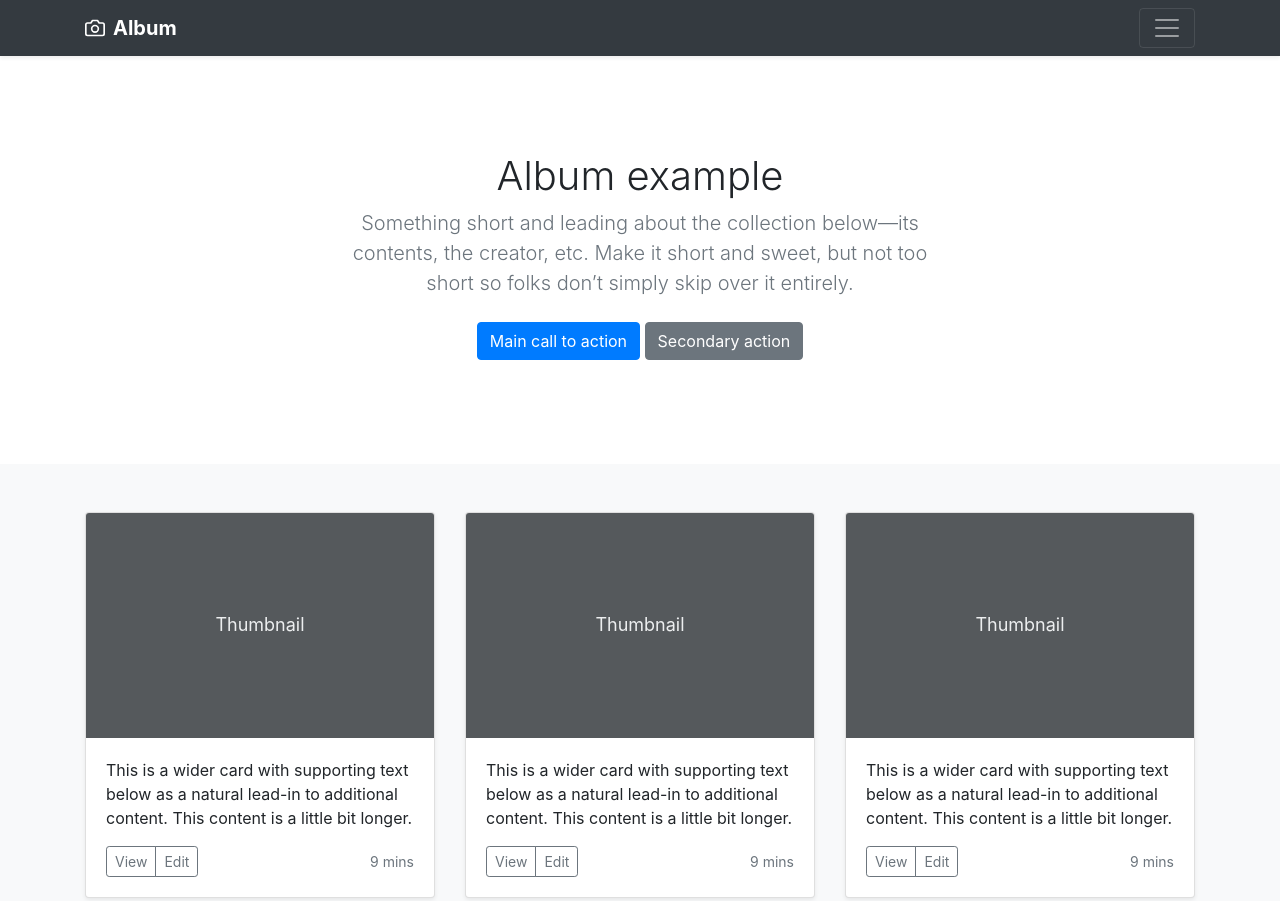
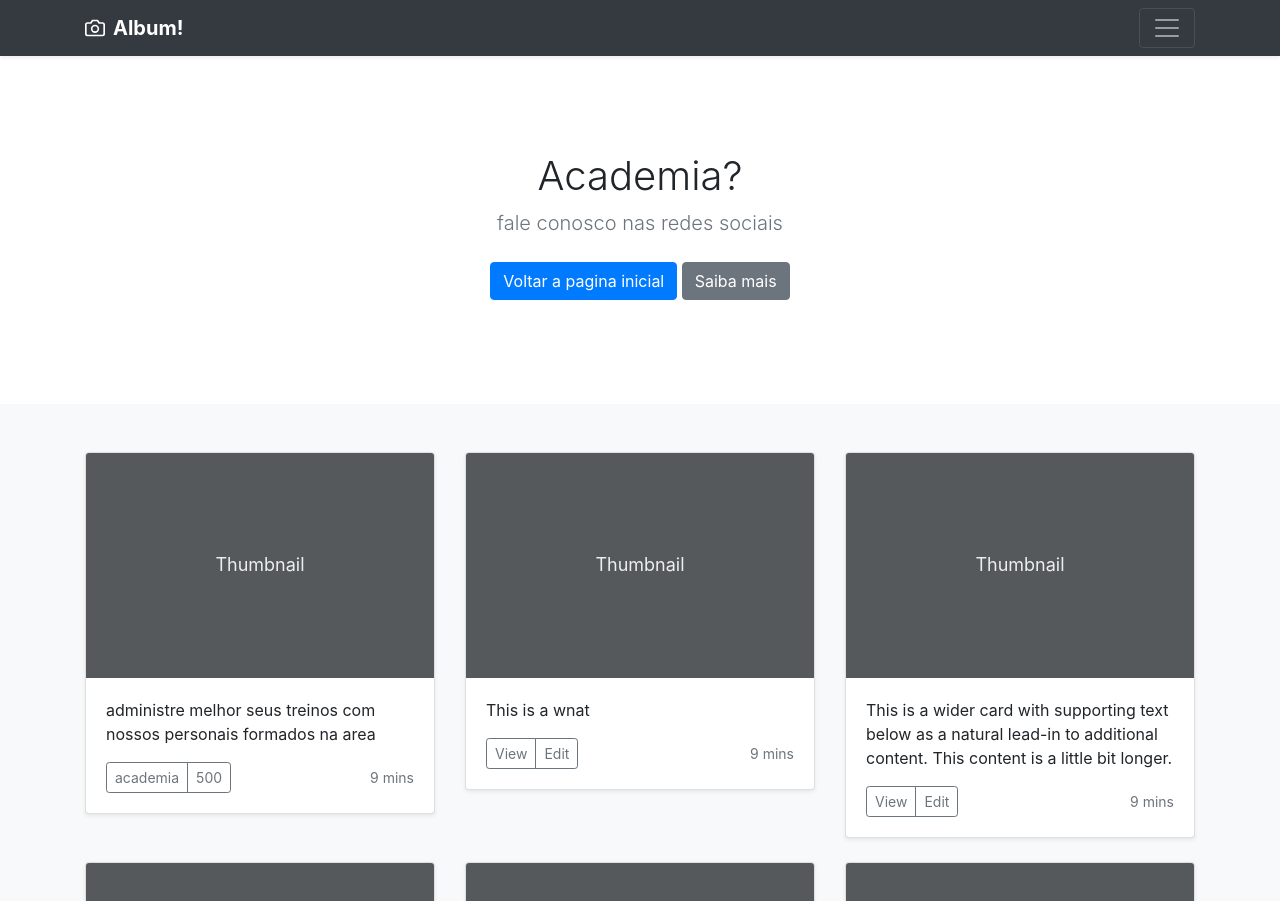
Before and after one commit to dudaSesi43/dudaSesi43.github.io, a plain HTML site: page album/index.html in a window 1280 px wide. Shown: the top 901 px of the page. Drawn offline with nearby package versions, Linux system fonts and the light colour scheme.

Commit message:
entrega atividade dia 31/05

```diff
--- a/album/index.html
+++ b/album/index.html
@@ -45,15 +45,15 @@
     <div class="container">
       <div class="row">
         <div class="col-sm-8 col-md-7 py-4">
-          <h4 class="text-white">About</h4>
-          <p class="text-muted">Add some information about the album below, the author, or any other background context. Make it a few sentences long so folks can pick up some informative tidbits. Then, link them off to some social networking sites or contact information.</p>
+          <h4 class="text-white">Academia</h4>
+          <p class="text-muted">encontre otimas dicas no nosso site a seguir</p>
         </div>
         <div class="col-sm-4 offset-md-1 py-4">
           <h4 class="text-white">Contact</h4>
           <ul class="list-unstyled">
-            <li><a href="#" class="text-white">TwiFollow on tter</a></li>
-            <li><a href="#" class="text-white">Like on Facebook</a></li>
-            <li><a href="#" class="text-white">Email me</a></li>
+            <li><a href="#" class="text-white">nos siga nas nossas rede sociais</a></li>
+            <li><a href="#" class="text-white">instgram e Facebook</a></li>
+            <li><a href="#" class="text-white">Email e twiter</a></li>
           </ul>
         </div>
       </div>
@@ -61,9 +61,9 @@
   </div>
   <div class="navbar navbar-dark bg-dark shadow-sm">
     <div class="container d-flex justify-content-between">
-      <a href="#" class="navbar-brand d-flex align-items-center">
+      <a href="../index.html" class="navbar-brand d-flex align-items-center">
         <svg xmlns="http://www.w3.org/2000/svg" width="20" height="20" fill="none" stroke="currentColor" stroke-linecap="round" stroke-linejoin="round" stroke-width="2" aria-hidden="true" class="mr-2" viewBox="0 0 24 24" focusable="false"><path d="M23 19a2 2 0 0 1-2 2H3a2 2 0 0 1-2-2V8a2 2 0 0 1 2-2h4l2-3h6l2 3h4a2 2 0 0 1 2 2z"/><circle cx="12" cy="13" r="4"/></svg>
-        <strong>Album</strong>
+        <strong>Album!</strong>
       </a>
       <button class="navbar-toggler" type="button" data-toggle="collapse" data-target="#navbarHeader" aria-controls="navbarHeader" aria-expanded="false" aria-label="Toggle navigation">
         <span class="navbar-toggler-icon"></span>
@@ -76,11 +76,11 @@
 
   <section class="jumbotron text-center">
     <div class="container">
-      <h1>Album example</h1>
-      <p class="lead text-muted">Something short and leading about the collection below—its contents, the creator, etc. Make it short and sweet, but not too short so folks don’t simply skip over it entirely.</p>
+      <h1>Academia?</h1>
+      <p class="lead text-muted">fale conosco nas redes sociais</p>
       <p>
-        <a href="#" class="btn btn-primary my-2">Main call to action</a>
-        <a href="#" class="btn btn-secondary my-2">Secondary action</a>
+        <a href="#" class="btn btn-primary my-2">Voltar a pagina inicial</a>
+        <a href="#" class="btn btn-secondary my-2">Saiba mais</a>
       </p>
     </div>
   </section>
@@ -94,11 +94,11 @@
             <svg class="bd-placeholder-img card-img-top" width="100%" height="225" xmlns="http://www.w3.org/2000/svg" role="img" aria-label="Placeholder: Thumbnail" preserveAspectRatio="xMidYMid slice" focusable="false"><title>Placeholder</title><rect width="100%" height="100%" fill="#55595c"/><text x="50%" y="50%" fill="#eceeef" dy=".3em">Thumbnail</text></svg>
 
             <div class="card-body">
-              <p class="card-text">This is a wider card with supporting text below as a natural lead-in to additional content. This content is a little bit longer.</p>
+              <p class="card-text"> administre melhor seus treinos com nossos personais formados na area</p>
               <div class="d-flex justify-content-between align-items-center">
                 <div class="btn-group">
-                  <button type="button" class="btn btn-sm btn-outline-secondary">View</button>
-                  <button type="button" class="btn btn-sm btn-outline-secondary">Edit</button>
+                  <button type="button" class="btn btn-sm btn-outline-secondary">academia</button>
+                  <button type="button" class="btn btn-sm btn-outline-secondary">500</button>
                 </div>
                 <small class="text-muted">9 mins</small>
               </div>
@@ -110,7 +110,7 @@
             <svg class="bd-placeholder-img card-img-top" width="100%" height="225" xmlns="http://www.w3.org/2000/svg" role="img" aria-label="Placeholder: Thumbnail" preserveAspectRatio="xMidYMid slice" focusable="false"><title>Placeholder</title><rect width="100%" height="100%" fill="#55595c"/><text x="50%" y="50%" fill="#eceeef" dy=".3em">Thumbnail</text></svg>
 
             <div class="card-body">
-              <p class="card-text">This is a wider card with supporting text below as a natural lead-in to additional content. This content is a little bit longer.</p>
+              <p class="card-text">This is a wnat</p>
               <div class="d-flex justify-content-between align-items-center">
                 <div class="btn-group">
                   <button type="button" class="btn btn-sm btn-outline-secondary">View</button>
```
Also changed, not shown: index.html (+1 -1 lines).
